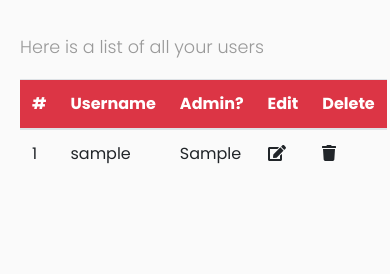
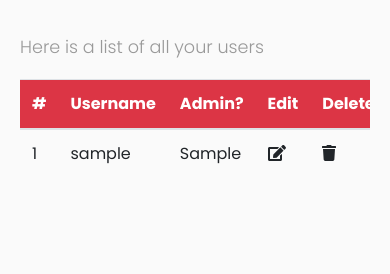
Before and after one commit to scalajeremy/blog-php, a PHP site: template src/View/admin/adm_users.twig in a window 390 px wide. Shown: the part 430-704 px from the top of the page. Run offline with PHP 8.4, Linux system fonts and the light colour scheme; the template is opened without the code that fills it: most values are stand-ins (such as "Sample title", 1, 10 or a date in 2020); some libraries are stand-ins or nearby versions.

Commit message:
minor change to table for responsiveness

```diff
--- a/src/View/admin/adm_articles.twig
+++ b/src/View/admin/adm_articles.twig
@@ -2,6 +2,7 @@
 {% block content %}
 <h2>Articles</h2>
 <p>Here is a list of all your articles<p>
+<div class="table-responsive">
   <table class="table table-hover">
     <thead class="bg-danger text-white">
       <tr>
@@ -32,4 +33,5 @@
         {% endfor %}
     </tbody>
   </table>
+</div>
 {% endblock %}
--- a/src/View/admin/adm_cat.twig
+++ b/src/View/admin/adm_cat.twig
@@ -12,6 +12,7 @@
     </form>
   </div>
   <div class="col-sm py-3">
+    <div class="table-responsive">
       <table class="table table-hover">
         <thead class="bg-danger text-white">
           <tr>
@@ -32,5 +33,6 @@
       </table>
     </div>
   </div>
+</div>
 
 {% endblock %}
--- a/src/View/admin/adm_users.twig
+++ b/src/View/admin/adm_users.twig
@@ -23,6 +23,7 @@
   </div>
   <div class="col-sm py-3">
     <p>Here is a list of all your users</p>
+    <div class="table-responsive">
       <table class="table table-hover">
         <thead class="bg-danger text-white">
           <tr>
@@ -47,4 +48,5 @@
       </table>
     </div>
   </div>
+</div>
 {% endblock %}
--- a/src/View/admin/adm_users_edit.twig
+++ b/src/View/admin/adm_users_edit.twig
@@ -25,6 +25,7 @@
   </div>
   <div class="col-sm py-3">
     <p>Here is a list of all your users</p>
+    <div class="table-responsive">
       <table class="table table-hover">
         <thead class="bg-danger text-white">
           <tr>
@@ -49,4 +50,5 @@
       </table>
     </div>
   </div>
+</div>
 {% endblock %}
```
Lines whose indentation alone changed are shown as unchanged.
